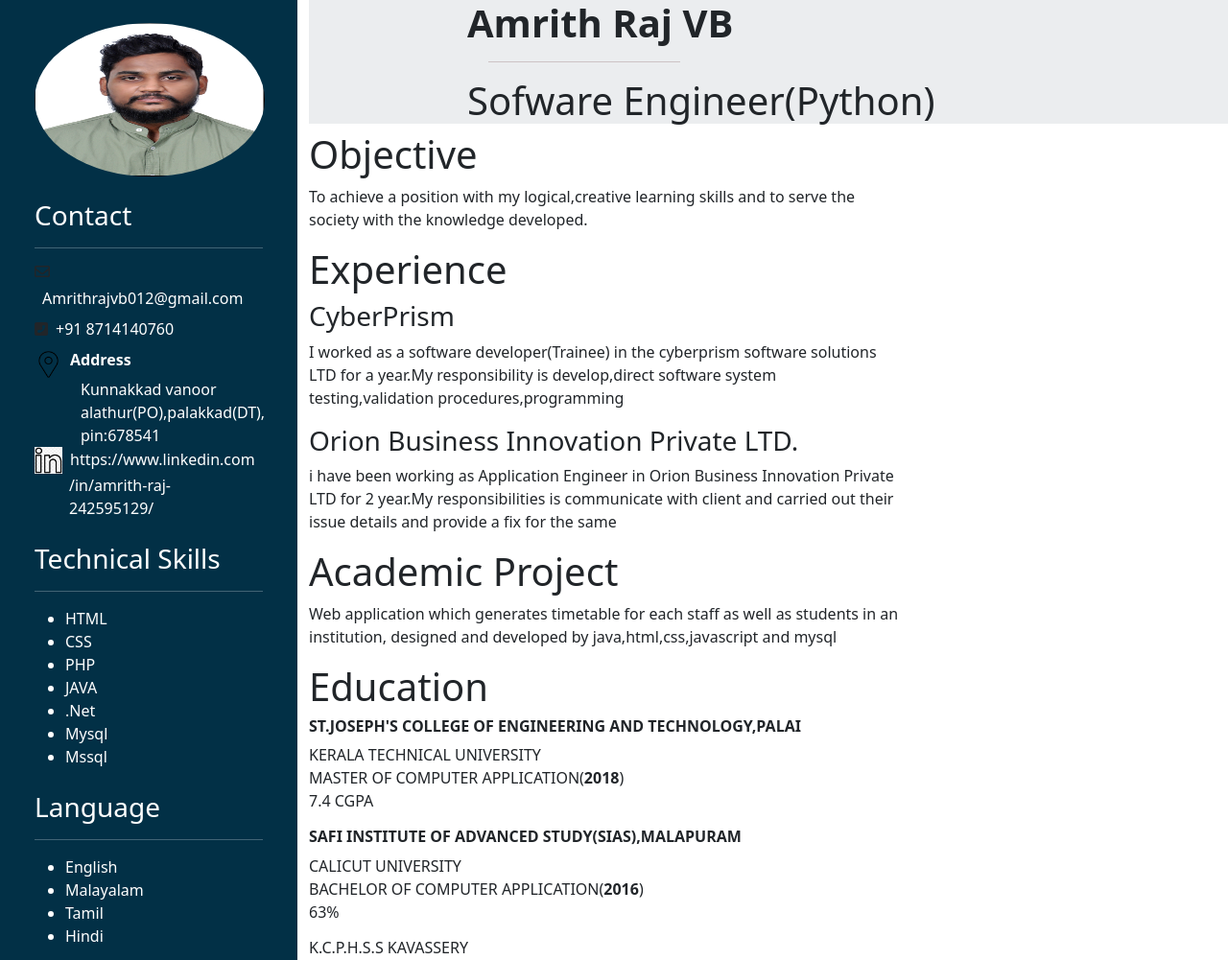
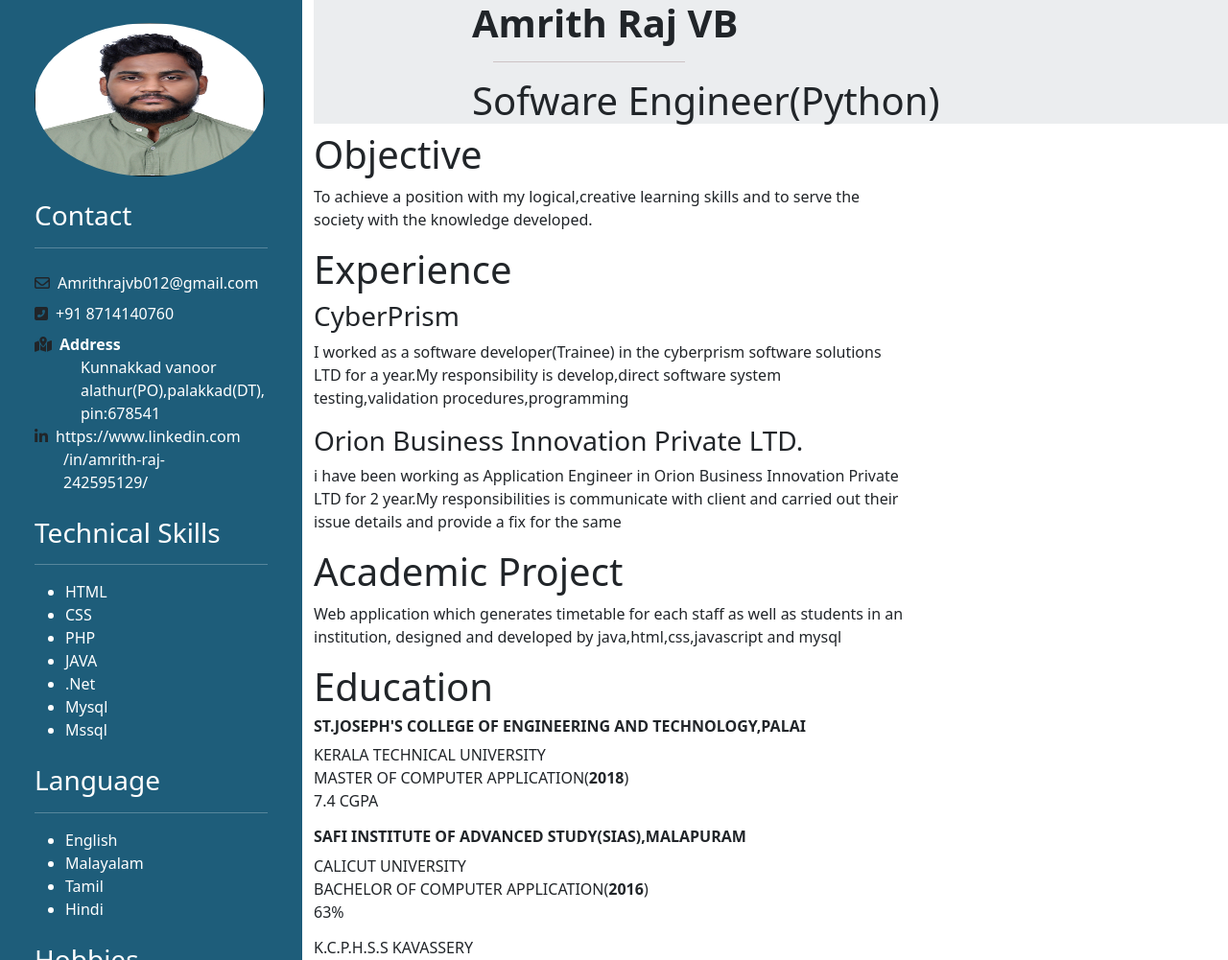
Before and after one commit to amrithrajvb/Resume_Responsive, a plain HTML site: page index.html in a window 1280 px wide. Shown: the top 1001 px of the page at 96% size. Drawn offline with nearby package versions, Linux system fonts and the light colour scheme.

Commit message:
last edit resume

```diff
--- a/index.html
+++ b/index.html
@@ -27,16 +27,16 @@
                     <h3 class="Contact">Contact</h3>
                     <hr>
                     <i class="far fa-envelope"></i><label
-                        class="px-lg-2 px-md-2 px-sm-2 mail_name mt-lg-2 mt-md-2 mt-sm-2" >Amrithrajvb012@gmail.com</label>
+                        class="px-lg-2 px-md-2 px-sm-2  mt-lg-2 mt-md-2 mt-sm-2 mail_name" >Amrithrajvb012@gmail.com</label>
                     <i class="fas fa-phone-square-alt"></i><label class="px-lg-2 px-md-2 px-sm-2  mt-lg-2 mt-md-2 mt-sm-2 mail_name">+91
                         8714140760</label><br>
-                    <img src="images/loc.png" alt="Mail" class=" mt-lg-2 mt-md-2 mt-sm-2 mail"><label
+                        <i class="fas fa-map-marked-alt"></i><label
                         class="px-lg-2 px-sm-2 px-md-2 mt-lg-2 mt-md-2 mt-sm-2 mail_name"><strong>Address</strong></label>
 
                     <label class="px-lg-5 px-sm-5 px-md-5 mail_name mk">Kunnakkad vanoor alathur(PO),palakkad(DT),<br>pin:678541</label><br>
-                    <img src="images/linkedlin.png" alt="Mail" class="mail lin-img"><label
+                    <i class="fab fa-linkedin-in"></i><label
                         class="px-lg-2 px-md-2 px-sm-2 mail_name lin">https://www.linkedin.com</label><label
-                        class="px-lg-4 px-md-4 px-sm-4 mail_name mm">/in/amrith-raj-242595129/</label>
+                        class="px-lg-4 px-md-4 px-sm-4 mail_name mm vk">/in/amrith-raj-242595129/</label>
 
                 </div>
                 <!-- skill-->
--- a/resume_style.css
+++ b/resume_style.css
@@ -7,8 +7,8 @@
 }
 
 .first{
-    background-color: rgb(2, 48, 70);
-    width: 310px;
+    background-color: rgb(30, 93, 122);
+    width: 315px;
    height: 1200px;
 }
 hr{
@@ -19,8 +19,8 @@ hr{
     color: white;
 }
 .container .mail{
-    width: 29px;
-    height: 28px;
+    width: 25px;
+    height: 26px;
 }
 .container .mail_name{
 color: white;
@@ -28,7 +28,7 @@ color: white;
 }
 
 .mm{
-margin-left: 12px;
+margin-left: 6px;
 }
 .skill{
     color: white;
@@ -85,7 +85,7 @@ margin-left: 12px;
 .lin{
     margin-left: 5px;
 }
-.mm{
+.vk{
     margin-left: 30px;
 }
 }
@@ -96,7 +96,6 @@ margin-left: 12px;
     }
     .heading h1{
 
-
         font-size: 20px;
     }
 }
```
